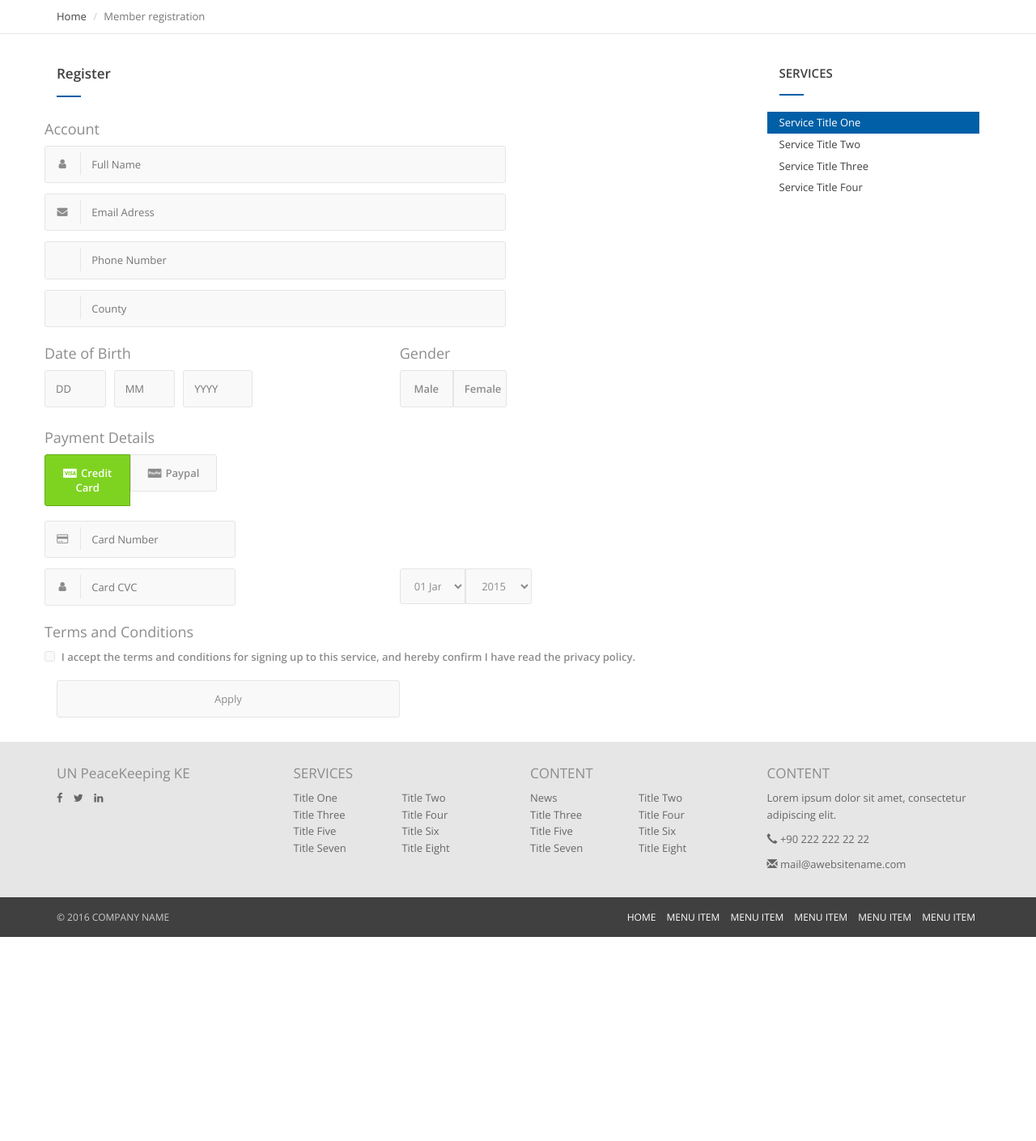
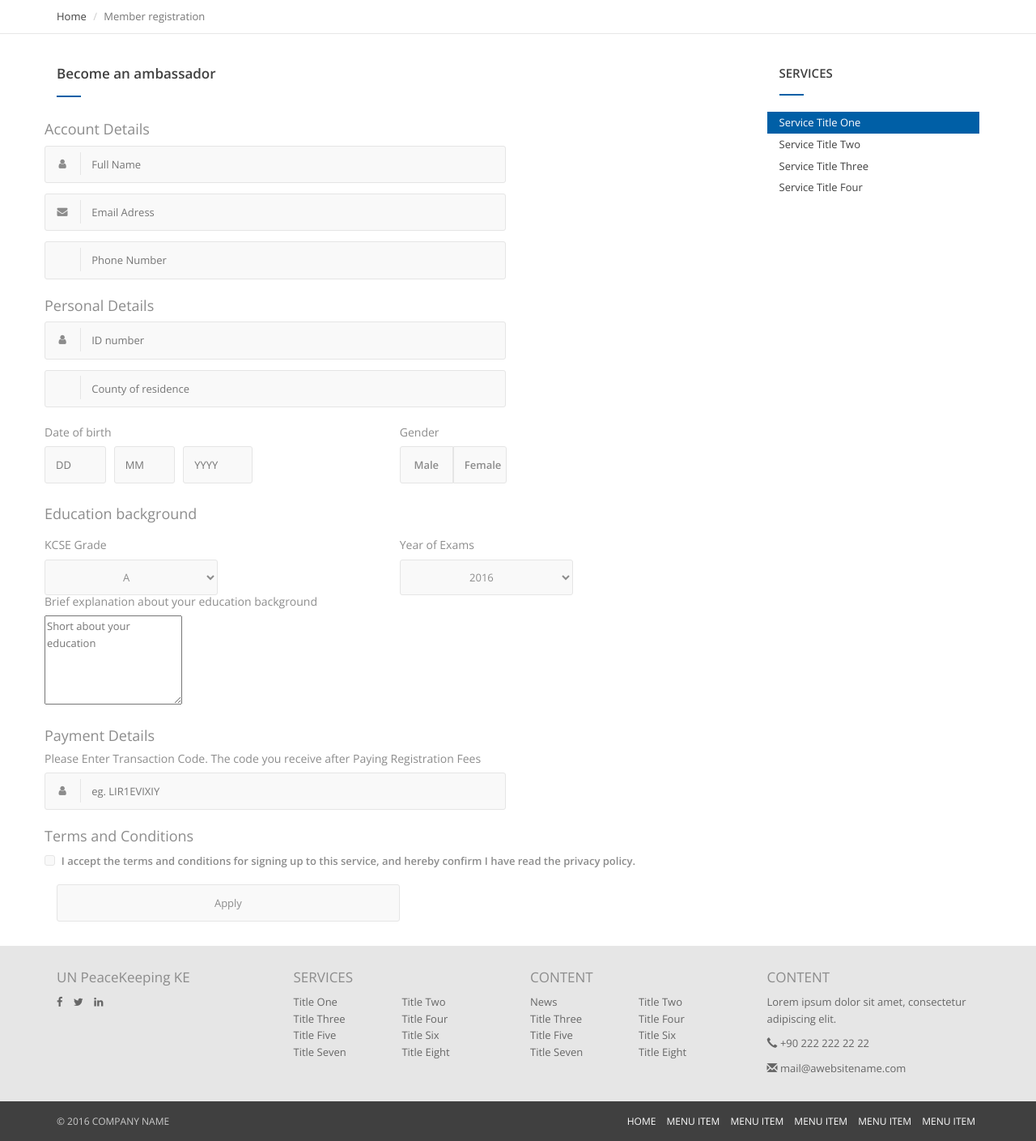
Before and after one commit to TonyNgeno/unpeacekeeping, a PHP site: page /login.php in a window 1280 px wide. Shown: the part 105-1514 px from the top of the page at 81% size. Before the commit the page ends 1262 px from the top, so only its background shows below. Run offline with PHP 8.4, Linux system fonts and the light colour scheme; some libraries are stand-ins or nearby versions.

Commit message:
Overall layout with details

```diff
--- a/login.php
+++ b/login.php
@@ -91,26 +91,38 @@
         <div class="container">
             <div class="row">
                 <section class="page col-sm-9">
-                    <h2 class="page-title">Register</h2>
+                    <h2 class="page-title">Become an ambassador</h2>
                     <div class="entry">
                         <form>
                             <div class="row">
-                              <h4>Account</h4>
+                              <h4>Account Details</h4>
+
                               <div class="input-group input-group-icon" style="width: 65%;">
                                 <input type="text" placeholder="Full Name" name="name" required="required" />
                                 <div class="input-icon"><i class="fa fa-user"></i></div>
                               </div>
+
                               <div class="input-group input-group-icon" style="width: 65%;">
                                 <input type="email" placeholder="Email Adress" name="email" required />
                                 <div class="input-icon"><i class="fa fa-envelope"></i></div>
                               </div>
+
                               <div class="input-group input-group-icon" style="width: 65%;">
                                 <input type="text" placeholder="Phone Number" name="phone" required />
                                 <div class="input-icon"><i class="fa fa-tel"></i></div>
                               </div>
+                            </div>
+
+                            <div class="row">
+                                <h4>Personal Details</h4>
 
                                 <div class="input-group input-group-icon" style="width: 65%;">
-                                <input list="county" name="county" placeholder="County" />
+                                    <input type="text" placeholder="ID number" name="id-number" maxlength="8" required="required" />
+                                    <div class="input-icon"><i class="fa fa-user"></i></div>
+                              </div>
+
+                                <div class="input-group input-group-icon" style="width: 65%;">
+                                    <input list="county" name="county" placeholder="County of residence" />
                                         <datalist id="county">
                                             <option value="Baringo"></option>
                                             <option value="Bomet"></option>
@@ -162,11 +174,8 @@
                                 <div class="input-icon"><i class="fa fa-tel"></i></div>
                               </div>
 
-                            </div>
-
-                            <div class="row">
                               <div class="col-half">
-                                <h4>Date of Birth</h4>
+                                <h5>Date of birth</h5>
                                 <div class="input-group">
                                   <div class="col-third">
                                     <input type="number" placeholder="DD" name="day-of-birth" required="" min="1" max="31" />
@@ -181,7 +190,7 @@
                               </div>
 
                               <div class="col-half">
-                                <h4>Gender</h4>
+                                <h5>Gender</h5>
                                 <div class="input-group">
                                   <input type="radio" name="gender" value="male" id="gender-male" required="" />
                                   <label for="gender-male">Male</label>
@@ -191,37 +200,93 @@
                               </div>
                             </div>
 
+                            <!-- Education background -->
                             <div class="row">
-                              <h4>Payment Details</h4>
-                              <div class="input-group">
-                                <input type="radio" name="payment-method" value="card" id="payment-method-card" checked="true"/>
-                                <label for="payment-method-card"><span><i class="fa fa-cc-visa"></i>Credit Card</span></label>
-                                <input type="radio" name="payment-method" value="paypal" id="payment-method-paypal"/>
-                                <label for="payment-method-paypal"> <span><i class="fa fa-cc-paypal"></i>Paypal</span></label>
-                              </div>
-                              <div class="input-group input-group-icon">
-                                <input type="text" placeholder="Card Number"/>
-                                <div class="input-icon"><i class="fa fa-credit-card"></i></div>
-                              </div>
+                              <h4>Education background</h4>
                                 <div class="col-half">
-                                <div class="input-group input-group-icon">
-                                  <input type="text" placeholder="Card CVC"/>
-                                  <div class="input-icon"><i class="fa fa-user"></i></div>
-                                </div>
-                              </div>
-                              <div class="col-half">
-                                <div class="input-group">
+                                  <h5>KCSE Grade</h5>
+                                  <div class="">
+                                    <div class="">
                                         <select>
-                                    <option>01 Jan</option>
-                                    <option>02 Jan</option>
-                                  </select>
-                                  <select>
-                                    <option>2015</option>
-                                    <option>2016</option>
+                                            <option value="A">A</option>
+                                            <option value="A-">A-</option>
+                                            <option value="B+">B+</option>
+                                            <option value="B">B</option>
+                                            <option value="B-">B-</option>
+                                            <option value="C+">C+</option>
+                                            <option value="C">C</option>
+                                            <option value="C-">C-</option>
+                                            <option value="D+">D+</option>
+                                            <option value="D">D</option>
                                         </select>
                                     </div>
                                   </div>
                                 </div>
+
+                                <div class="col-half">
+                                    <h5>Year of Exams</h5>
+                                    <div class="">
+                                    <div class="">
+                                        <select>
+                                            <option value="2016">2016</option>
+                                            <option value="2015">2015</option>
+                                            <option value="2014">2014</option>
+                                            <option value="2013">2013</option>
+                                            <option value="2012">2012</option>
+                                            <option value="2011">2011</option>
+                                            <option value="2010">2010</option>
+                                            <option value="2009">2009</option>
+                                            <option value="2008">2008</option>
+                                            <option value="2007">2007</option>
+                                            <option value="2006">2006</option>
+                                            <option value="2005">2005</option>
+                                            <option value="2004">2004</option>
+                                            <option value="2003">2003</option>
+                                            <option value="2002">2002</option>
+                                            <option value="2001">2001</option>
+                                            <option value="2000">2000</option>
+                                            <option value="1999">1999</option>
+                                            <option value="1998">1998</option>
+                                            <option value="1997">1997</option>
+                                            <option value="1996">1996</option>
+                                            <option value="1995">1995</option>
+                                            <option value="1994">1994</option>
+                                            <option value="1993">1993</option>
+                                            <option value="1992">1992</option>
+                                            <option value="1991">1991</option>
+                                            <option value="1990">1990</option>
+                                            <option value="1989">1989</option>
+                                            <option value="1988">1988</option>
+                                            <option value="1987">1987</option>
+                                            <option value="1986">1986</option>
+                                            <option value="1985">1985</option>
+                                            <option value="1984">1984</option>
+                                            <option value="1983">1983</option>
+                                            <option value="1982">1982</option>
+                                            <option value="1981">1981</option>
+                                            <option value="1980">1980</option>
+                                        </select>
+                                    </div>
+                                    </div>
+                            </div>
+                                <h5>Brief explanation about your education background</h5>
+                                <div class="input-group input-group-icon" style="width: 65%;">
+                                    <textarea cols="" rows="5" placeholder="Short about your education"></textarea>
+                              </div>
+
+                            </div>
+
+                            <!-- //Education background -->
+
+                            <div class="row">
+                              <h4>Payment Details</h4>
+                              <h5>Please Enter Transaction Code. The code you receive after Paying Registration Fees</h5>
+                                <div class="input-group input-group-icon" style="width: 65%;">
+                                    <input type="text" placeholder="eg. LIR1EVIXIY" name="mpesa" required="required" minlength="10" maxlength="10" />
+                                    <div class="input-icon"><i class="fa fa-user"></i></div>
+                              </div>
+                            </div>
+
                             <div class="row">
                               <h4>Terms and Conditions</h4>
                               <div class="input-group">
```
Lines whose indentation alone changed are shown as unchanged.
